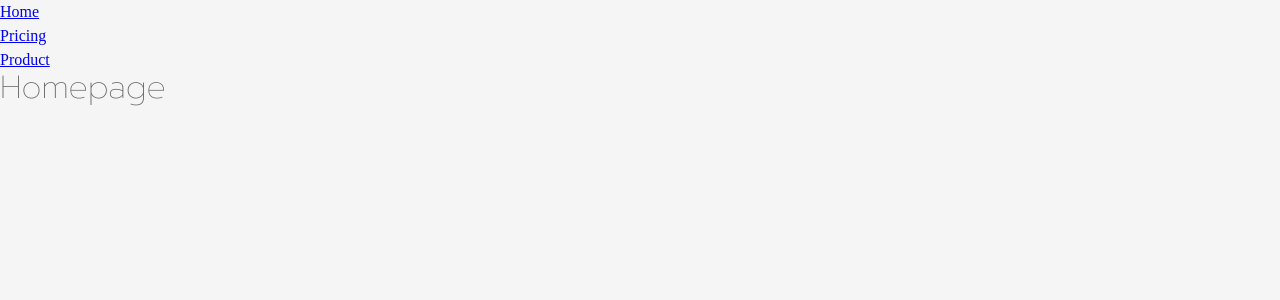
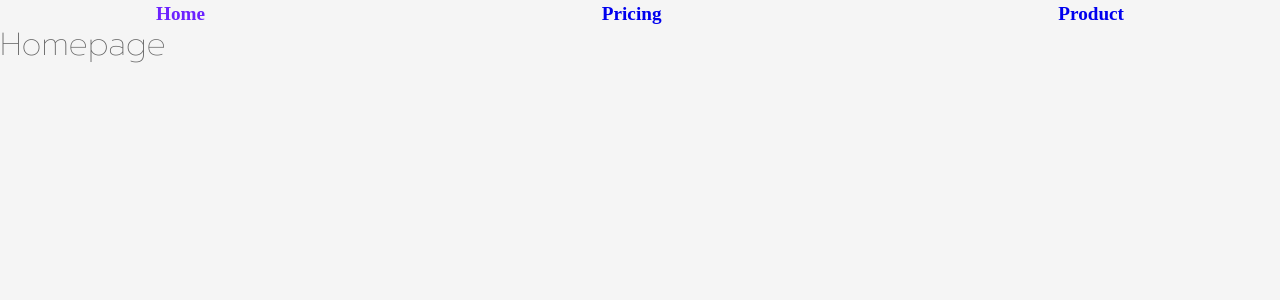
Before and after one commit to robinofskii/worldwise, a React (Vite) app: page / in a window 1280 px wide. Shown: the top 300 px of the page. Built offline with nearby package versions, Linux system fonts and the light colour scheme.

Commit message:
feat: :lipstick: style the page nav

```diff
--- /dev/null
+++ b/src/components/PageNav.module.scss
@@ -0,0 +1,32 @@
+.nav {
+  max-width: 1000px;
+  margin: 0 auto;
+
+  ul {
+    list-style: none;
+    display: flex;
+    justify-content: space-between;
+
+    li {
+      a {
+        text-decoration: none;
+        font-weight: bold;
+        font-size: 1.2rem;
+        padding: 1rem;
+        transition: color 0.3s ease-in-out;
+
+        &:hover {
+          color: var(--color-primary);
+        }
+      }
+    }
+  }
+}
+
+.active {
+  color: var(--color-primary);
+}
+
+.pending {
+  color: var(--color-secondary);
+}
--- a/src/components/PageNav.tsx
+++ b/src/components/PageNav.tsx
@@ -1,17 +1,29 @@
 import { NavLink } from 'react-router-dom';
 
+import styles from './PageNav.module.scss';
+
 const PageNav = () => {
+  const checkActive = ({ isActive }: { isActive: boolean }) => {
+    return isActive ? styles.active : '';
+  };
+
   return (
-    <nav>
+    <nav className={styles.nav}>
       <ul>
         <li>
-          <NavLink to="/">Home</NavLink>
+          <NavLink to="/" className={checkActive}>
+            Home
+          </NavLink>
         </li>
         <li>
-          <NavLink to="/pricing">Pricing</NavLink>
+          <NavLink to="/pricing" className={checkActive}>
+            Pricing
+          </NavLink>
         </li>
         <li>
-          <NavLink to="/product">Product</NavLink>
+          <NavLink to="/product" className={checkActive}>
+            Product
+          </NavLink>
         </li>
       </ul>
     </nav>
```
